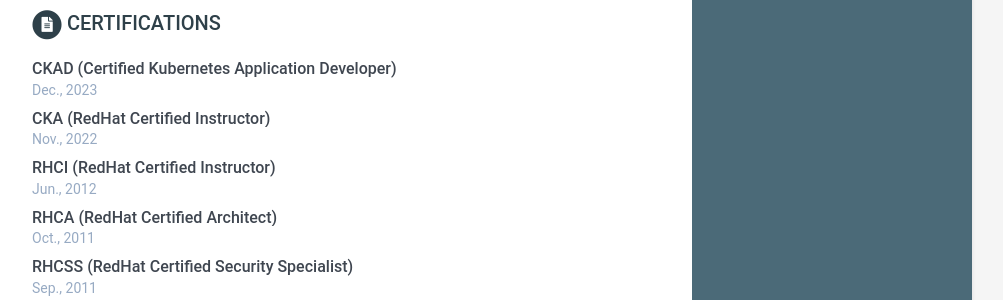
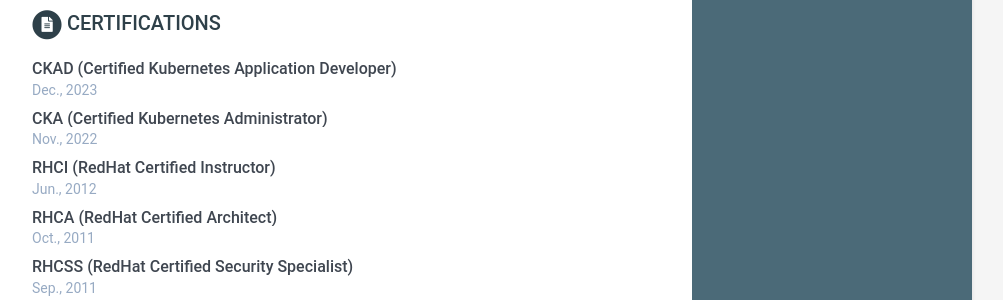
Before and after one commit to matrixzj/resume, a Jekyll site: the page built from index.html, in a window 1280 px wide and 900 px high, scrolled down 3210 px. Shown: the part 151-451 px from the top of the window, without its empty margins (168-1171 px from the left). Built offline with Jekyll 4.4.1, drawn with Linux system fonts in a browser that asks for light colours.

Commit message:
There are        1 files have been modified at 2024-06-06 19:32:35 . 	-rw-r--r--@ 1 jzou  staff  12519 Jun  6 19:32 _data/data.yml No files have been added. No files have been deleted. No file type has been changed.

```diff
--- a/_data/data.yml
+++ b/_data/data.yml
@@ -204,7 +204,7 @@
       time: Dec., 2023
       ID: LF-rblg5wbokd
 
-    - subject: CKA (RedHat Certified Instructor)
+    - subject: CKA (Certified Kubernetes Administrator)
       time: Nov., 2022
       ID: LF-23ulvx0x73
 
```
